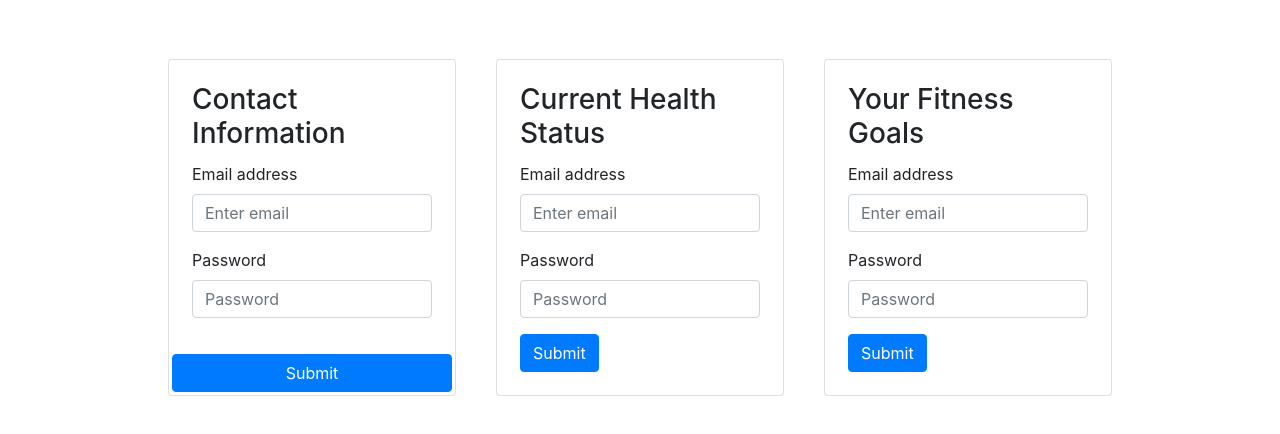
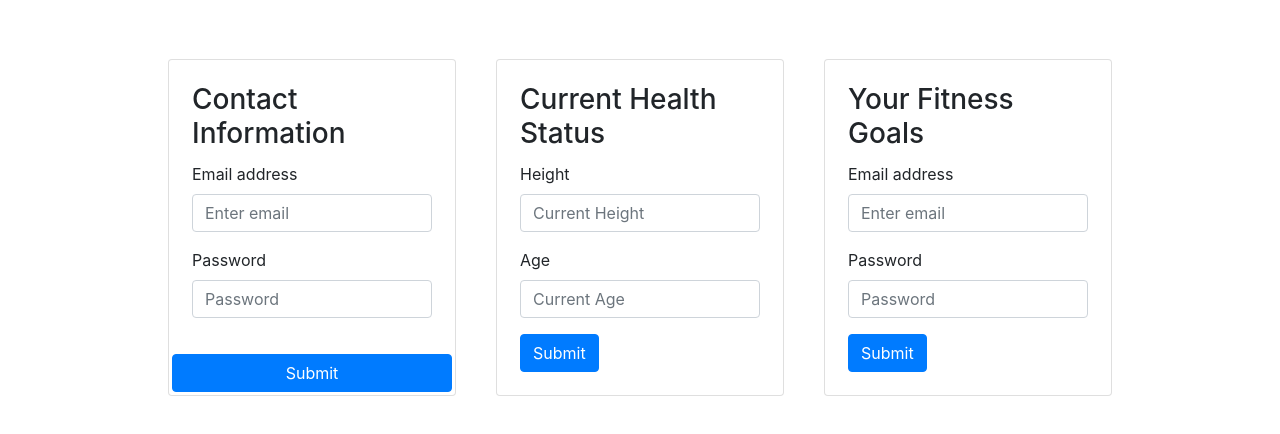
Before and after one commit to toshyamsundar/fit-friends, a website: page public/profile.html in a window 1280 px wide. Shown: the part 222-656 px from the top of the page. Drawn offline with nearby package versions, Linux system fonts and the light colour scheme.

Commit message:
minor html changes

```diff
--- a/public/profile.html
+++ b/public/profile.html
@@ -76,22 +76,21 @@
       </div>
     </div>
 
-
     <!--Card #2 Current Health Status-->
     <div class= "col-sm">
     <div class="card" style="width: 18rem;">
       <div class="card-body">
         <h3 class="card-title">Current Health Status</h3>
         <form>
+
                 <div class="form-group">
-                  <label for="exampleInputEmail1">Email address</label>
-                  <input type="email" class="form-control" id="exampleInputEmail1" aria-describedby="emailHelp" placeholder="Enter email">
-
+                  <label for="exampleInputPassword1">Height</label>
+                  <input type="password" class="form-control" id="exampleInputPassword1" placeholder="Current Height">
                 </div>
                 <div class="form-group">
-                  <label for="exampleInputPassword1">Password</label>
-                  <input type="password" class="form-control" id="exampleInputPassword1" placeholder="Password">
-                </div>
+                    <label for="exampleInputPassword1">Age</label>
+                    <input type="password" class="form-control" id="exampleInputPassword1" placeholder="Current Age">
+                  </div>
 
                 <button type="submit" class="btn btn-primary">Submit</button>
               </form>
```
Also changed, not shown: public/goals.html (+3 -6 lines).
